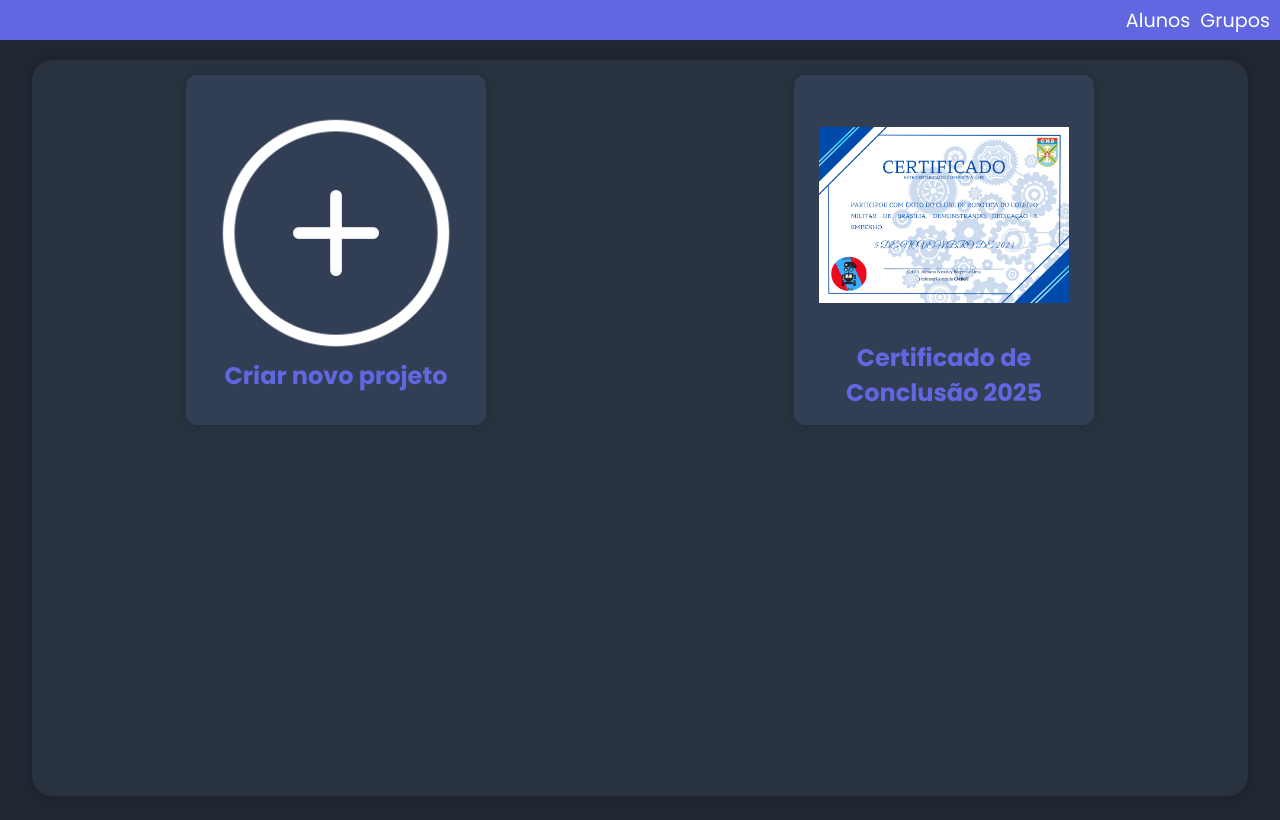
After one commit to pedropvp29/CMBOT-Administration-System-V2, a Flask app: page /createPage in a window 1280 px wide. The commit adds this page. Run offline with Flask 3, Linux system fonts and the light colour scheme.

Commit message:
Adicição incompleta da feramenta criar projeto

```diff
--- a/main.py
+++ b/main.py
@@ -1,7 +1,10 @@
 from flask import Flask , render_template , request
-from os import chdir , path
+from os import chdir , path , makedirs , listdir
 from sqlite3 import connect
 from random import shuffle
+from json import load , dump
+from fitz import open as openPDF
+from fitz import Matrix
 
 chdir(path.dirname(__file__))
 
@@ -250,4 +253,60 @@ def groupNameChange():
     connection.close()
     return "sucess"
 
+@app.route("/createPage")
+def createPage():
+    chdir("static/projects")
+    projects = listdir()
+    projects.remove("create.png")
+    chdir(path.dirname(__file__))
+
+    return render_template("createPage.html",projects=projects)
+
+@app.route("/createProject")
+def createProject():
+
+    name = request.args.get("name")
+
+    makedirs(f"static/projects/{name}")
+    with open(f"static/projects/{name}/config.json","w") as file:
+        file.write("{'objects':[]}")
+
+    return "sucess"
+
+@app.route("/project")
+def project():
+
+    project = request.args.get("project")
+
+    with open(f"static/projects/{project}/config.json") as file:
+        config = load(file)
+
+    return render_template("projectPage.html",config=config,project=project)
+
+@app.route("/project/addPDF",methods=["POST"])
+def projectAddPDF():
+
+    project = request.args.get("project")
+
+    chdir(f"static/projects/{project}")
+    file = request.files.get("file")
+    file.save("pdf.pdf")
+
+    pdf = openPDF("pdf.pdf")
+    pdf.load_page(0).get_pixmap(matrix=Matrix(4,4)).save("ico.png")
+    chdir(path.dirname(__file__))
+
+    return "sucess"
+
+@app.route("/project/save",methods=["POST"])
+def projectSave():
+
+    element = request.get_json()
+    project = request.args.get("project")
+
+    with open(f"static/projects/{project}/config.json","w") as file:
+        dump(element,file)
+
+    return "sucess"
+
 app.run(debug=True)
--- /dev/null
+++ b/static/projects/Certificado de Conclusão 2025/config.json
@@ -0,0 +1 @@
+{"objects": [{"type": "Aluno", "font-size": "200", "top": "780", "left": "1010"}]}
--- /dev/null
+++ b/templates/createPage.html
@@ -0,0 +1,217 @@
+<!DOCTYPE html>
+<html lang="pt-br">
+<head>
+    <meta charset="UTF-8">
+    <meta name="viewport" content="width=device-width, initial-scale=1.0">
+    <title>CMBOT Administration System</title>
+</head>
+<style>
+
+    @import url('https://fonts.googleapis.com/css2?family=Poppins:ital,wght@0,100;0,200;0,300;0,400;0,500;0,600;0,700;0,800;0,900;1,100;1,200;1,300;1,400;1,500;1,600;1,700;1,800;1,900&display=swap');
+
+    * {
+        padding: 0;
+        margin: 0;
+        font-family: "Poppins";
+    }
+
+    body {
+        display: flex;
+        flex-flow: column nowrap;
+        background-color: #202731;
+        overflow-y: scroll;
+    }
+
+    body::-webkit-scrollbar {
+    display: none;
+    }
+
+    header {
+        display: flex;
+        flex-flow: row nowrap;
+        justify-content: end;
+        align-items: center;
+        width: 100%;
+        height: 5vh;
+        background-color: #6067E0;
+        margin-bottom: 20px;
+    }
+
+    header a {
+        color: white;
+        text-decoration: none;
+        font-size: 1.2rem;
+        text-align: center;
+        margin-right: 10px;
+    }
+
+    main {
+        display: flex;
+        align-items: center;
+        justify-content: flex-start;
+        flex-flow: column nowrap;
+        width: 100%;
+        height: 95vh;
+    }
+
+    table {
+        width: 98vw;
+        padding: 10px;
+        border-radius: 10px;
+        text-align: center;
+        border-collapse: collapse;
+        overflow: hidden;
+        box-shadow: 0px 0px 8px rgba(0,0,0,0.2);
+        margin-bottom: 20px;
+    }
+
+    table tr {
+        transition: 0.3s ease-in;
+    }
+
+    table th input {
+        width: 5rem;
+        background-color: #6067E0;
+        border: none;
+        outline: none;
+        color: white;
+        text-align: center;
+    }
+
+    table th {
+        background-color: #6067E0;
+        color: white;
+        font-size: 1.1rem;
+        padding: 20px;
+    }
+
+    table td {
+        color: white;
+        padding-top: 10px;
+        padding-bottom: 10px;
+        padding-right: 7px;
+    }
+
+    table td.expand {
+        font-size: 0.8rem;
+    }
+
+    table tr:hover {
+        background-color: #293340;
+    }
+
+    .selected , .selected:hover {
+        background-color: #313E54;
+    }
+
+    main button {
+        width: 40vw;
+        padding: 10px;
+        margin-bottom: 20px;
+        border-radius: 8px;
+        outline: none;
+        border: none;
+        color: white;
+        font-size: 1.2rem;
+        box-shadow: 0px 0px 10px rgba(0,0,0,0.2);
+        transition: 0.3s ease-in;
+    }
+
+    main button:hover {
+        transform: translateY(-2px);
+        box-shadow: 0px 0px 10px rgba(0,0,0,0.5);
+    }
+
+    footer {
+        width: 100%;
+        text-align: center;
+        margin-bottom: 10px;
+        color: #6067E0;
+        font-size: 1.rem;
+    }
+
+    main section#projects {
+        display: flex;
+        flex-flow: row wrap;
+        justify-content: space-around;
+        width: 95vw;
+        height: 92vh;
+        background-color: #293340;
+        border-radius: 20px;
+        box-shadow: 0px 0px 8px rgba(0,0,0,0.2);
+        overflow-y: scroll;
+    }
+
+    main section#projects::-webkit-scrollbar {
+        display: none;
+    }
+
+    main section#projects div {
+        display: flex;
+        justify-content: center;
+        align-items: center;
+        flex-flow: column nowrap;
+        width: 300px;
+        height: 350px;
+        background-color: #313E54;
+        box-shadow: 0px 0px 8px rgba(0,0,0,0.2);
+        margin: 15px;
+        border-radius: 10px;
+        text-align: center;
+        transition: 0.3s ease-in;
+    }
+
+    main section#projects div:hover {
+        box-shadow: 0px 0px 13px rgba(0,0,0,0.25);
+        transform: translate(-2px,-2px);
+    }
+
+    main section#projects div img {
+        width: 250px;
+        height: 250px;
+        object-fit: contain;
+    }
+
+    main section#projects div h1 {
+        font-size: 1.5rem;
+        color: #6067E0;
+    }
+
+</style>
+<body>
+
+    <header>
+        <a href="/">Alunos</a>
+        <a href="/groups">Grupos</a>
+    </header>
+
+    <main>
+        <section id="projects">
+            <div onclick="createNewProject()">
+                <img src="{{url_for('static',filename='projects/create.png')}}">
+                <h1>Criar novo projeto</h1>
+            </div>
+
+            {% for project in projects %}
+                <div onclick="document.location=`/project?project={{project}}`">
+                    <img src="{{ url_for('static', filename='projects/' + project + '/ico.png') }}" alt="" onerror="this.style.display='none';">
+                    <h1>{{project}}</h1>
+                </div>
+            {% endfor %}
+
+        </section>
+    </main>
+
+    <script>
+
+        function createNewProject() {
+            let name = prompt("Digite o nome do projeto a ser criado")
+
+            if (name) {fetch(`/createProject?name=${name}`)
+            .then((response) => {if (response.ok) {location.reload()}})}
+        }
+
+    </script>
+
+</body>
+</html>
--- a/templates/groupsPage.html
+++ b/templates/groupsPage.html
@@ -244,6 +244,7 @@
 
     <header>
         <a href="/">Alunos</a>
+        <a href="/createPage">Criar</a>
     </header>
 
     <main>
--- a/templates/mainPage.html
+++ b/templates/mainPage.html
@@ -192,6 +192,7 @@
 
     <header>
         <a href="/groups">Grupos</a>
+        <a href="/createPage">Criar</a>
     </header>
 
     <main>
```
Also changed, not shown: templates/projectPage.html (added, +393 -0 lines), static/projects/Certificado de Conclusão 2025/ico.png (added), static/projects/create.png (added), 1 other file.
